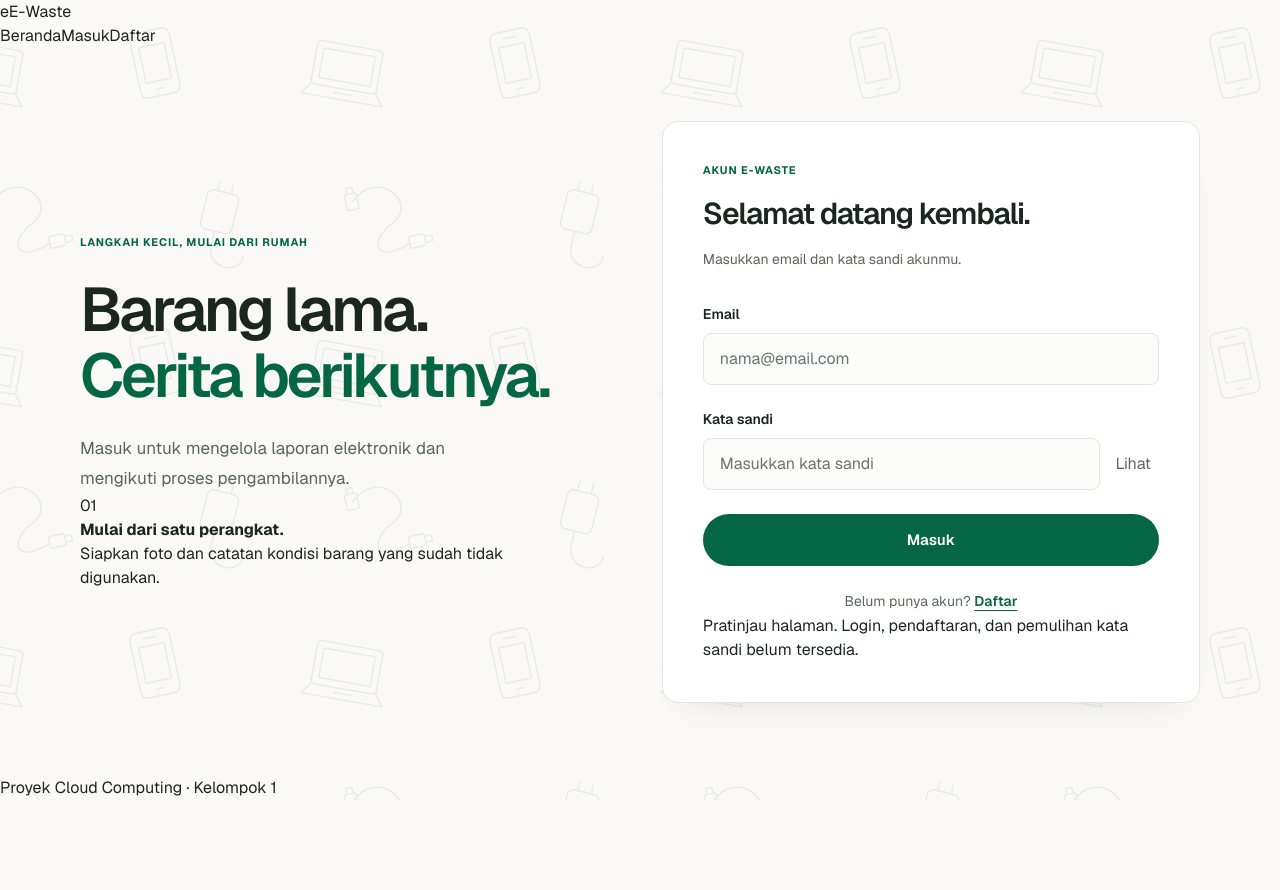
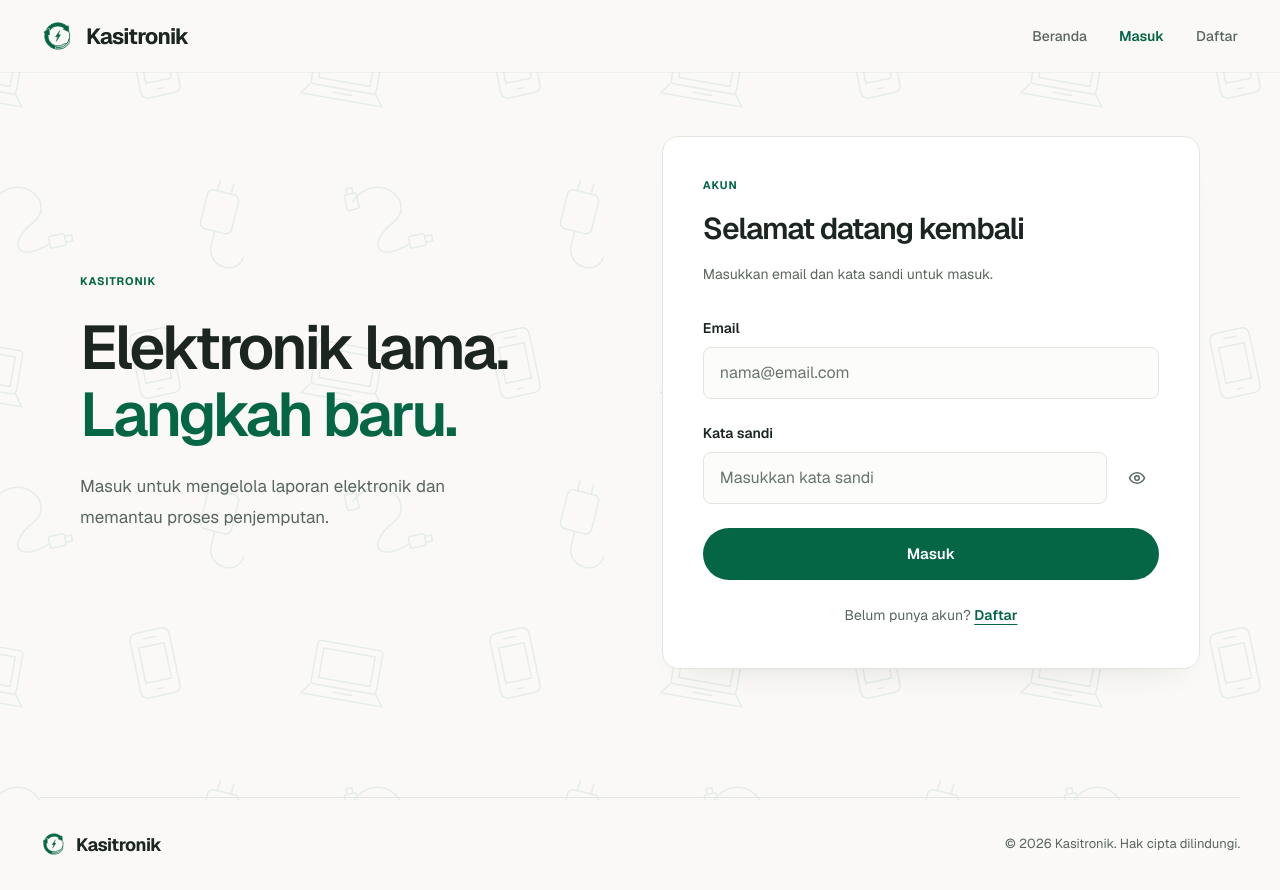
Before and after one commit to Drewron0/Kasitronik-CC, a Next.js app: page /login in a window 1280 px wide. Before the commit the page ends 800 px from the top, so only its background shows below. Built offline with nearby package versions, Linux system fonts and the light colour scheme; no server answers.

Commit message:
Configure login route page with dedicated metadata

```diff
--- a/app/login/page.tsx
+++ b/app/login/page.tsx
@@ -1,185 +1,26 @@
-"use client";
+import type { Metadata } from "next";
+import Header from "../components/Header";
+import Footer from "../components/Footer";
+import LoginForm from "./components/LoginForm";
+import LoginIntro from "./components/LoginIntro";
+import styles from "./login.module.css";
 
-import { useState, type FormEvent } from "react";
-import Link from "next/link";
-import styles from "./login.module.css";
-import { useRouter } from "next/navigation";
-import { supabase } from "../../lib/supabase";
+export const metadata: Metadata = {
+  title: "Masuk",
+  description: "Masuk ke akun Kasitronik Anda untuk mengelola laporan dan penjemputan.",
+};
 
 export default function LoginPage() {
-  const [showPassword, setShowPassword] = useState(false);
-  const [message, setMessage] = useState("");
-const router = useRouter();
-const [loading, setLoading] = useState(false);
- async function handleSubmit(event: FormEvent<HTMLFormElement>) {
-  event.preventDefault();
-
-  if (loading) return;
-
-  setMessage("");
-
-  const formData = new FormData(event.currentTarget);
-  const email = String(formData.get("email") ?? "").trim();
-  const password = String(formData.get("password") ?? "");
-
-  setLoading(true);
-
-  try {
-    const { error } = await supabase.auth.signInWithPassword({
-      email,
-      password,
-    });
-
-    if (error) {
-      setMessage(
-        error.code === "email_not_confirmed"
-          ? "Konfirmasi email terlebih dahulu sebelum masuk."
-          : "Login gagal. Periksa email dan kata sandi, lalu coba lagi."
-      );
-      return;
-    }
-
-    router.replace("/");
-  } catch {
-    setMessage("Tidak dapat menghubungi server. Coba lagi.");
-  } finally {
-    setLoading(false);
-  }
-}
-
   return (
     <main className={styles.page}>
-      <header className={styles.header}>
-        <Link href="/" className={styles.brand}>
-          <span className={styles.brandMark} aria-hidden="true">
-            e
-          </span>
-          E-Waste
-        </Link>
+      <Header variant="auth" currentAuthPage="login" />
 
-        <nav className={styles.authNav} aria-label="Navigasi utama">
-  <Link href="/" className={styles.backLink}>
-    Beranda
-  </Link>
-
-  <Link
-    href="/login"
-    className={styles.backLink}
-    aria-current="page"
-  >
-    Masuk
-  </Link>
-
-  <Link href="/register" className={styles.backLink}>
-    Daftar
-  </Link>
-</nav>
-</header>
       <div className={styles.content}>
-        <section className={styles.introduction}>
-          <p className={styles.eyebrow}>LANGKAH KECIL, MULAI DARI RUMAH</p>
-
-          <h1>
-            Barang lama.
-            <br />
-            <span>Cerita berikutnya.</span>
-          </h1>
-
-          <p className={styles.description}>
-            Masuk untuk mengelola laporan elektronik dan mengikuti proses
-            pengambilannya.
-          </p>
-
-          <div className={styles.reminder}>
-            <span className={styles.reminderNumber} aria-hidden="true">
-              01
-            </span>
-            <div>
-              <strong>Mulai dari satu perangkat.</strong>
-              <p>
-                Siapkan foto dan catatan kondisi barang yang sudah tidak
-                digunakan.
-              </p>
-            </div>
-          </div>
-        </section>
-
-        <section className={styles.card} aria-labelledby="login-title">
-          <div className={styles.cardHeading}>
-            <p className={styles.eyebrow}>AKUN E-WASTE</p>
-            <h2 id="login-title">Selamat datang kembali.</h2>
-            <p>Masukkan email dan kata sandi akunmu.</p>
-          </div>
-
-          <form onSubmit={handleSubmit} className={styles.form}>
-            <div className={styles.field}>
-              <label htmlFor="email">Email</label>
-              <input
-                id="email"
-                name="email"
-                type="email"
-                autoComplete="username"
-                placeholder="nama@email.com"
-                required
-              />
-            </div>
-
-            <div className={styles.field}>
-              <label htmlFor="password">Kata sandi</label>
-
-              <div className={styles.passwordField}>
-                <input
-                  id="password"
-                  name="password"
-                  type={showPassword ? "text" : "password"}
-                  autoComplete="current-password"
-                  placeholder="Masukkan kata sandi"
-                  required
-                />
-
-                <button
-                  type="button"
-                  className={styles.passwordToggle}
-                  aria-label="Tampilkan kata sandi"
-                  aria-pressed={showPassword}
-                  aria-controls="password"
-                  onClick={() => setShowPassword(!showPassword)}
-                >
-                  {showPassword ? "Sembunyikan" : "Lihat"}
-                </button>
-              </div>
-            </div>
-
-            <button
-  type="submit"
-  className={styles.submitButton}
-  disabled={loading}
->
-  {loading ? "Memproses..." : "Masuk"}
-</button>
-
-            <p className={styles.message} role="status">
-  {message}
-</p>
-
-<p className={styles.switchAccount}>
-  Belum punya akun? <Link href="/register">Daftar</Link>
-</p>
-</form>
-
-          <div className={styles.developmentNote}>
-            <span className={styles.dot} aria-hidden="true" />
-            <p>
-              Pratinjau halaman. Login, pendaftaran, dan pemulihan kata sandi
-              belum tersedia.
-            </p>
-          </div>
-        </section>
+        <LoginIntro />
+        <LoginForm />
       </div>
 
-      <footer className={styles.footer}>
-        Proyek Cloud Computing · Kelompok 1
-      </footer>
+      <Footer showBackToTop={false} />
     </main>
   );
 }
```
